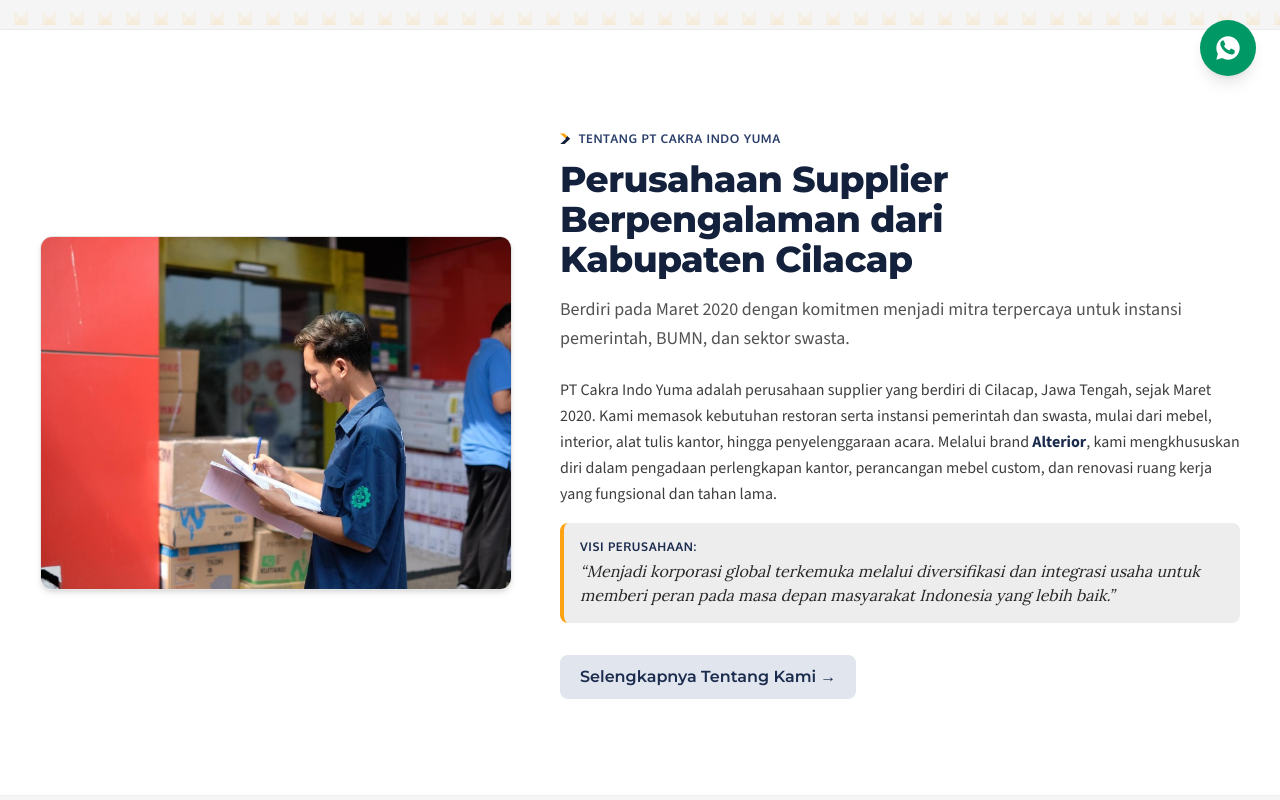
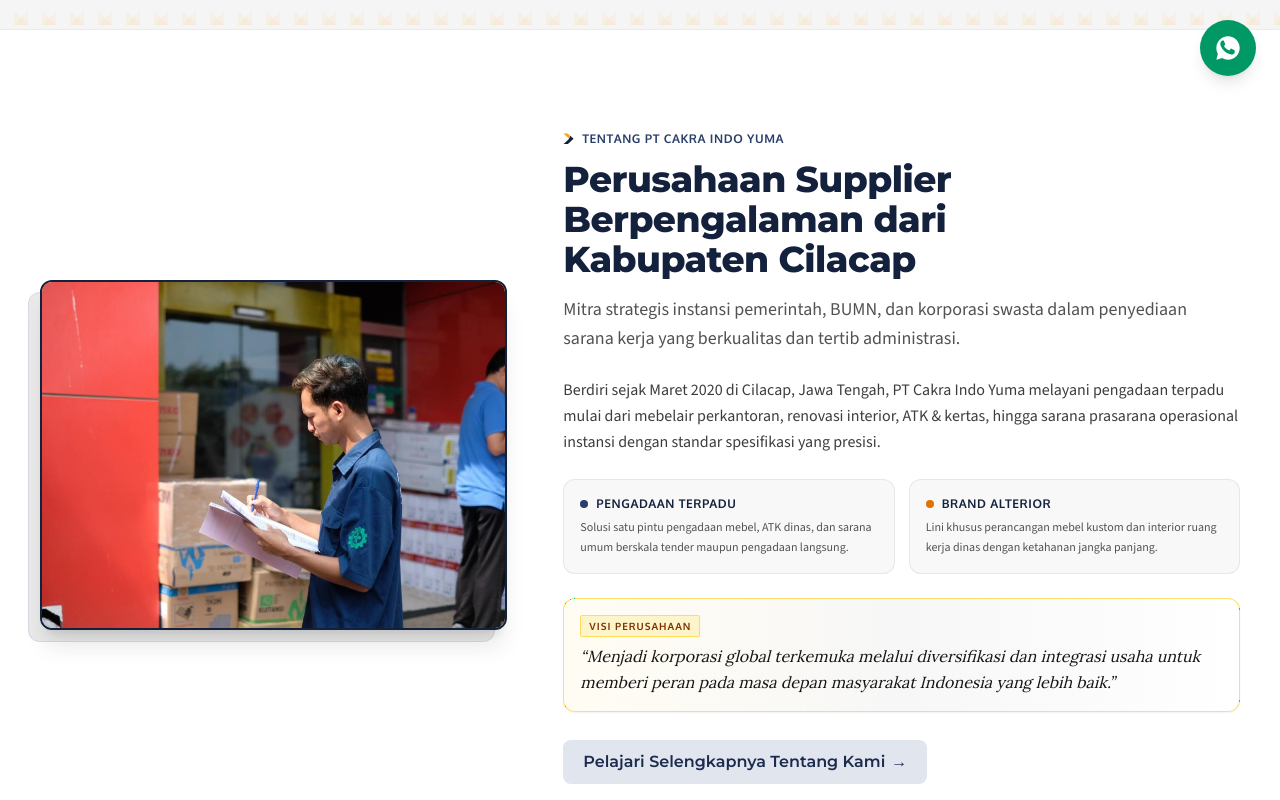
Before and after one commit to salmynestack/cakra-indo-Yuma-Company-Profile, a Next.js app: page / in a window 1280 px wide. Shown: the part 700-1500 px from the top of the page. Built offline with nearby package versions, Linux system fonts and the light colour scheme; no server answers.

Commit message:
refactor(home): improve AboutSummary layout with structured cards and refined typography

```diff
--- a/src/components/sections/AboutSummary.tsx
+++ b/src/components/sections/AboutSummary.tsx
@@ -1,55 +1,89 @@
 import Image from "next/image";
-import Link from "next/link";
 import { company, vision } from "@/data/company";
 import { Button } from "@/components/ui/Button";
 import { SectionHeading } from "@/components/ui/SectionHeading";
 
 export function AboutSummary() {
   return (
-    <section className="py-16 lg:py-24 bg-white border-b border-ink-200/60">
+    <section className="py-16 lg:py-24 bg-white border-b border-ink-200/60 overflow-hidden">
       <div className="container-site">
-        <div className="grid grid-cols-1 items-center gap-12 lg:grid-cols-12 lg:gap-12">
+        <div className="grid grid-cols-1 items-center gap-10 lg:grid-cols-12 lg:gap-14">
           {/* Visual Gudang / Operasional */}
           <div className="lg:col-span-5 order-2 lg:order-1">
-            <div className="relative overflow-hidden rounded-card border border-ink-200 shadow-md aspect-4/3">
-              <Image
-                src="/images/projects/serah-terima-barang-pertamina.jpg"
-                alt="Petugas PT Cakra Indo Yuma mencocokkan dokumen serah terima dengan kardus barang pesanan instansi"
-                fill
-                sizes="(max-width: 1024px) 100vw, 40vw"
-                className="object-cover"
+            <div className="relative mx-auto max-w-lg lg:max-w-none">
+              {/* Decorative background accent */}
+              <div
+                className="absolute -bottom-3 -left-3 h-full w-full rounded-card bg-cream-200/80 border border-brand-200/50 hidden sm:block"
+                aria-hidden="true"
               />
+              <div className="relative overflow-hidden rounded-card border-2 border-brand-950 bg-white shadow-xl aspect-4/3">
+                <Image
+                  src="/images/projects/serah-terima-barang-pertamina.jpg"
+                  alt="Petugas PT Cakra Indo Yuma mencocokkan dokumen serah terima pesanan instansi"
+                  fill
+                  sizes="(max-width: 1024px) 100vw, 42vw"
+                  className="object-cover"
+                />
+              </div>
             </div>
           </div>
 
-          {/* Konten Teks (PRD H-02) */}
+          {/* Konten Teks */}
           <div className="lg:col-span-7 space-y-6 order-1 lg:order-2">
             <SectionHeading
               kicker="Tentang PT Cakra Indo Yuma"
               title="Perusahaan Supplier Berpengalaman dari Kabupaten Cilacap"
-              subtitle="Berdiri pada Maret 2020 dengan komitmen menjadi mitra terpercaya untuk instansi pemerintah, BUMN, dan sektor swasta."
+              subtitle="Mitra strategis instansi pemerintah, BUMN, dan korporasi swasta dalam penyediaan sarana kerja yang berkualitas dan tertib administrasi."
             />
 
-            <div className="space-y-4 text-base text-ink-700 leading-relaxed">
-              <p>
-                {company.description} Melalui brand <strong className="text-brand-900">Alterior</strong>,
-                kami mengkhususkan diri dalam pengadaan perlengkapan kantor, perancangan mebel custom,
-                dan renovasi ruang kerja yang fungsional dan tahan lama.
-              </p>
-              <div className="rounded-control bg-cream-100 p-4 border-l-4 border-gold-500">
-                <p className="font-ui text-xs font-bold uppercase tracking-wider text-brand-900">
-                  Visi Perusahaan:
+            <p className="text-base text-ink-700 leading-relaxed">
+              Berdiri sejak Maret 2020 di Cilacap, Jawa Tengah, PT Cakra Indo Yuma melayani pengadaan terpadu mulai dari mebelair perkantoran, renovasi interior, ATK &amp; kertas, hingga sarana prasarana operasional instansi dengan standar spesifikasi yang presisi.
+            </p>
+
+            {/* Dua Nilai Keunggulan Utama */}
+            <div className="grid grid-cols-1 sm:grid-cols-2 gap-3.5">
+              <div className="rounded-card border border-ink-200/90 bg-cream-50/70 p-4 space-y-1.5 transition-shadow hover:shadow-xs">
+                <div className="flex items-center gap-2">
+                  <span className="h-2 w-2 rounded-full bg-brand-700" aria-hidden="true" />
+                  <span className="text-xs font-bold uppercase tracking-wider text-brand-950 font-ui">
+                    Pengadaan Terpadu
+                  </span>
+                </div>
+                <p className="text-xs text-ink-600 leading-relaxed">
+                  Solusi satu pintu pengadaan mebel, ATK dinas, dan sarana umum berskala tender maupun pengadaan langsung.
                 </p>
-                <p className="mt-1 font-serif text-base italic text-ink-800">
-                  &ldquo;{vision}&rdquo;
+              </div>
+
+              <div className="rounded-card border border-ink-200/90 bg-cream-50/70 p-4 space-y-1.5 transition-shadow hover:shadow-xs">
+                <div className="flex items-center gap-2">
+                  <span className="h-2 w-2 rounded-full bg-amber-600" aria-hidden="true" />
+                  <span className="text-xs font-bold uppercase tracking-wider text-brand-950 font-ui">
+                    Brand Alterior
+                  </span>
+                </div>
+                <p className="text-xs text-ink-600 leading-relaxed">
+                  Lini khusus perancangan mebel kustom dan interior ruang kerja dinas dengan ketahanan jangka panjang.
                 </p>
               </div>
             </div>
 
-            <div className="pt-2">
+            {/* Visi Perusahaan Card */}
+            <div className="rounded-card border border-amber-300/70 bg-gradient-to-r from-amber-50/60 via-cream-50/80 to-white p-4 space-y-1.5 shadow-xs">
+              <div className="flex items-center gap-2">
+                <span className="text-[10px] font-bold uppercase tracking-widest text-amber-900 bg-amber-100/90 border border-amber-300/70 px-2 py-0.5 rounded-xs font-ui">
+                  Visi Perusahaan
+                </span>
+              </div>
+              <p className="font-serif text-sm sm:text-base italic text-ink-900 leading-relaxed">
+                &ldquo;{vision}&rdquo;
+              </p>
+            </div>
+
+            {/* CTA Button */}
+            <div className="pt-1">
               <Button href="/tentang-kami" variant="secondary" size="md">
-                <span>Selengkapnya Tentang Kami</span>
-                <span className="ml-1 select-none" aria-hidden="true">&rarr;</span>
+                <span>Pelajari Selengkapnya Tentang Kami</span>
+                <span className="ml-1.5 select-none" aria-hidden="true">&rarr;</span>
               </Button>
             </div>
           </div>
```
